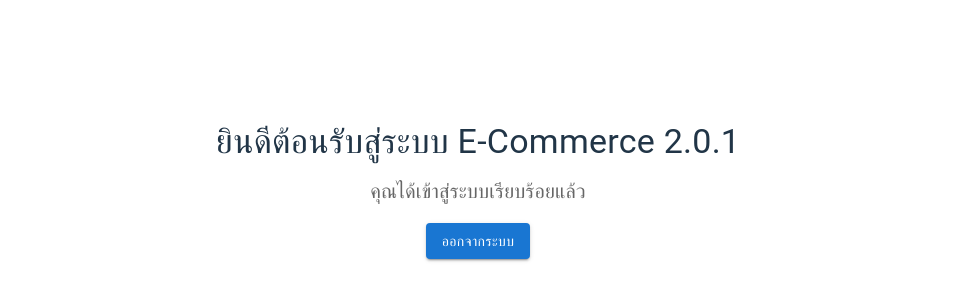
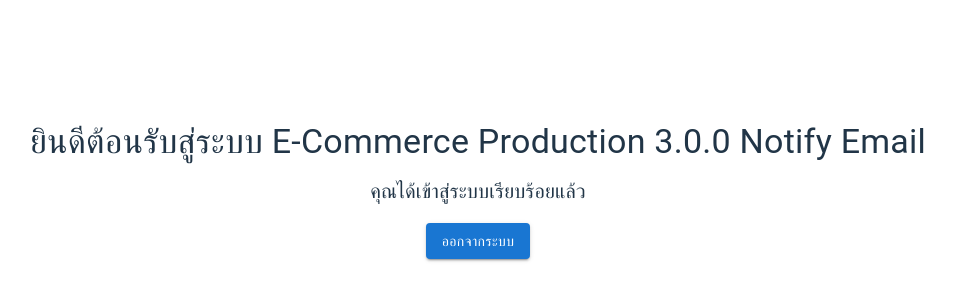
Before and after one commit to Tyjiranuwat003/jiranuwat-e-com-system, a React (Vite) app: page /home in a window 1280 px wide. Shown: the part 226-526 px from the top of the page, without its empty margins (162-1117 px from the left). Built offline with nearby package versions, Linux system fonts and the light colour scheme.

Commit message:
JECS-7 add email cooomplete

```diff
--- a/src/pages/Home.tsx
+++ b/src/pages/Home.tsx
@@ -8,9 +8,9 @@ export const Home = () => {
     <Container>
       <Box sx={{ mt: 4 }}>
         <Typography variant="h4" component="h1" gutterBottom>
-          ยินดีต้อนรับสู่ระบบ E-Commerce 2.0.1
+          ยินดีต้อนรับสู่ระบบ E-Commerce Production 3.0.0 Notify Email
         </Typography>
-        <Typography variant="h6" color="textSecondary" paragraph>
+        <Typography variant="h6"  paragraph>
           คุณได้เข้าสู่ระบบเรียบร้อยแล้ว
         </Typography>
         <Button
--- a/src/pages/Login.tsx
+++ b/src/pages/Login.tsx
@@ -8,8 +8,10 @@ import {
   Button,
   Paper,
   Alert,
-  Snackbar
+  Snackbar,
+  Avatar
 } from '@mui/material';
+import ShoppingCartIcon from '@mui/icons-material/ShoppingCart';
 import { validateLogin } from '../data/mockUsers';
 
 export const Login = () => {
@@ -58,8 +60,14 @@ export const Login = () => {
           alignItems: 'center',
         }}
       >
+        <Avatar sx={{ m: 1, bgcolor: 'primary.main', width: 56, height: 56 }}>
+          <ShoppingCartIcon sx={{ fontSize: 32 }} />
+        </Avatar>
+        <Typography component="h1" variant="h4" align="center" sx={{ mb: 3 }}>
+          E-Commerce System
+        </Typography>
         <Paper elevation={3} sx={{ p: 4, width: '100%' }}>
-          <Typography component="h1" variant="h5" align="center" gutterBottom>
+          <Typography component="h2" variant="h5" align="center" gutterBottom>
             เข้าสู่ระบบ
           </Typography>
           {error && (
```
